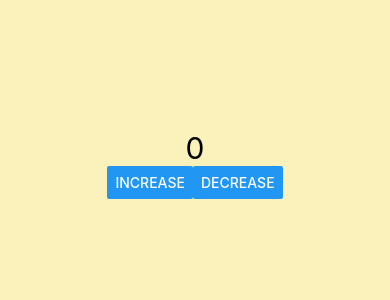
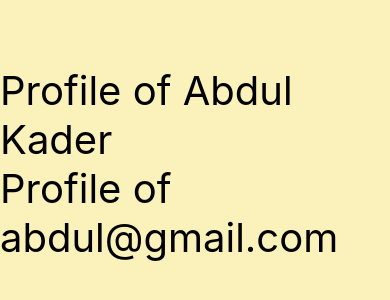
Before and after one commit to abdulkader789/ReactNativeApp, a React Native app: screen / in a window 390 px wide. Shown: the part 258-558 px from the top of the page. Built offline with nearby package versions, Linux system fonts and the light colour scheme.

Commit message:
Program-5: used props to pass data in function and class component of Profile

```diff
--- a/App.js
+++ b/App.js
@@ -1,24 +1,13 @@
 import React, { useState } from 'react'
 import {Button, Text, View } from 'react-native';
+import Profile from './components/Profile';
 
 const App=()=>{
     const [count, setCount] = useState(0)
     return(
       <View
       style={{flex:1, alignItems:'center', justifyContent:'center',backgroundColor:'#FAF2BA'}}>
-        <Text style={{fontSize:30}}>{count}</Text>
-        <View style={{flexDirection: 'row',}}>
-            <Button style={{fontSize:30,}}
-                onPress={()=>setCount(count+1)}
-                title="Increase"
-                >
-            </Button>
-            <Button style={{fontSize:30}}
-                onPress={()=>setCount(count-1)}
-                title="Decrease"
-                >
-            </Button>
-        </View>
+        <Profile data="Abdul Kader" email="abdul@gmail.com"></Profile>
       </View>
     )
 
--- a/components/Profile.js
+++ b/components/Profile.js
@@ -1,12 +1,27 @@
+import React from 'react'
 import {Text, View } from 'react-native';
 
 
-const Profile = () => {
-    return (
-        <View>
-            <Text style={{fontSize:40}}>This is Profile Component</Text>
-        </View>
-    );
-};
+// const Profile = (props) => {
+//     return (
+//         <View>
+//             <Text style={{fontSize:40}}>Profile of {props.data}</Text>
+//         </View>
+//     );
+// };
+
+
+class Profile extends React.Component {
+    render() {
+        return (
+            <View>
+                <Text style={{fontSize:40}}>Profile of {this.props.data}</Text>
+                <Text style={{fontSize:40}}>Profile of {this.props.email}</Text>
+
+            </View>
+        );
+    }
+}
+
 
 export default Profile;
```
